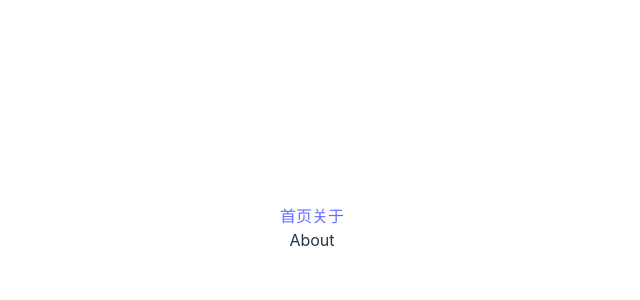
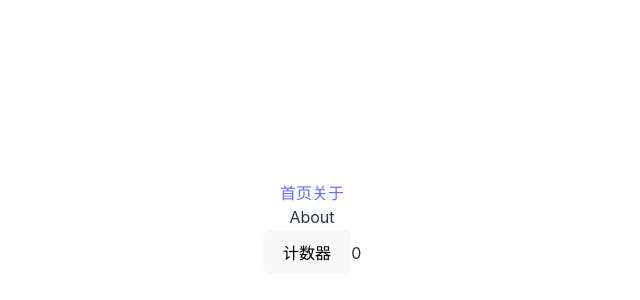
Before and after one commit to badmen007/vue-admin, a Vue app: page /about in a window 1280 px wide. Shown: the part 172-472 px from the top of the page, without its empty margins (328-968 px from the left). Built offline with nearby package versions, Linux system fonts and the light colour scheme.

Commit message:
feat: 集成pinia

```diff
--- a/package.json
+++ b/package.json
@@ -11,6 +11,7 @@
     "prepare": "husky install"
   },
   "dependencies": {
+    "pinia": "^2.0.36",
     "vue": "^3.2.47",
     "vue-router": "^4.2.2"
   },
--- a/src/App.vue
+++ b/src/App.vue
@@ -1,9 +1,12 @@
-<script setup lang="ts"></script>
+<script setup lang="ts">
+  import Counter from '@/components/Counter/index.vue'
+</script>
 
 <template>
   <router-link to="/home">首页</router-link>
   <router-link to="/about">关于</router-link>
   <router-view></router-view>
+  <Counter />
 </template>
 
 <style scoped></style>
--- /dev/null
+++ b/src/components/Counter/index.vue
@@ -0,0 +1,16 @@
+<template>
+  <div>
+    <button @click="handleClick">计数器</button>
+    <span>{{ counter.count}}</span>
+  </div>
+</template>
+
+
+<script setup lang="ts">
+  import { useCounterStore } from '@/stores/counter'
+
+  const counter = useCounterStore()
+  const handleClick = () => {
+    counter.increment()
+  }
+</script>
--- a/src/main.ts
+++ b/src/main.ts
@@ -2,5 +2,6 @@
 import './style.css'
 import App from './App.vue'
 import router from './router'
+import { createPinia } from 'pinia'
 
-createApp(App).use(router).mount('#app')
+createApp(App).use(router).use(createPinia()).mount('#app')
--- /dev/null
+++ b/src/stores/counter.ts
@@ -0,0 +1,8 @@
+import { defineStore } from 'pinia'
+import { ref } from 'vue'
+
+export const useCounterStore = defineStore('counter', () => {
+  const count = ref(0)
+  const increment = () => count.value++
+  return { count, increment }
+})
--- a/tsconfig.json
+++ b/tsconfig.json
@@ -19,7 +19,7 @@
     "noUnusedLocals": true,
     "noUnusedParameters": true,
     "noFallthroughCasesInSwitch": true,
-    "baseUrl": "./",
+    "baseUrl": ".",
     "paths": {
       "@/*": ["src/*"]
     }
--- a/vite.config.ts
+++ b/vite.config.ts
@@ -11,5 +11,5 @@
       }
     ]
   },
-  plugins: [vue()],
+  plugins: [vue()]
 })
```
Also changed, not shown: 1 other file (tests, documents, lock files or other folders).
